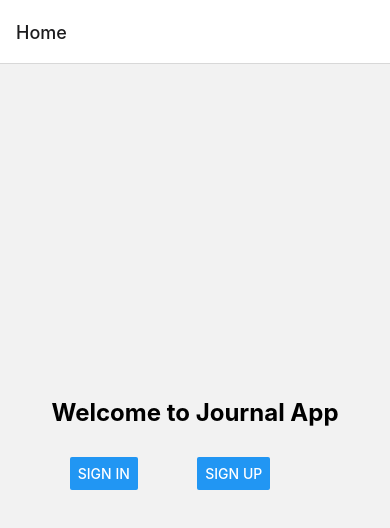
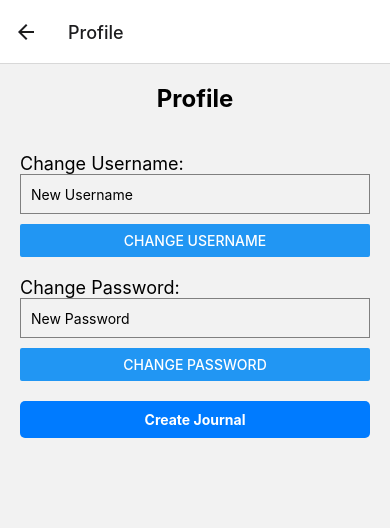
Before and after one commit to RoySamson-stack/Shamiri, a React Native app: screen /Profile in a window 390 px wide. Shown: the top 528 px of the page. Built offline with nearby package versions, Linux system fonts and the light colour scheme.

Commit message:
adding the profile page

```diff
--- a/App.tsx
+++ b/App.tsx
@@ -8,6 +8,7 @@ import Signin from './src/Signin';
 import CreateJournal from "./src/CreateJournal"
 import JournalContent from "./src/JournalContent"
 import EditJournal from './src/EditJournal';
+import ProfileScreen from "./src/Profile"
 import { RootStackParamList } from './types/navigaton';
 
 const Stack = createStackNavigator<RootStackParamList>();
@@ -19,6 +20,7 @@ export default function App() {
         <Stack.Screen name="Signin" component={Signin}/>
         <Stack.Screen name="Signup" component={Signup}/>
         <Stack.Screen name="Home" component={HomeScreen} />
+        <Stack.Screen name="Profile" component={ProfileScreen}/>
         <Stack.Screen name="Journal" component={JournalScreen} />
         <Stack.Screen name="CreateJournal" component={CreateJournal}/>
         <Stack.Screen name="EditJournal" component={EditJournal} />
--- a/src/CreateJournal.tsx
+++ b/src/CreateJournal.tsx
@@ -1,8 +1,8 @@
-import React, { useState } from 'react';
+import React, { useState, useEffect } from 'react';
 import { View, Text, TextInput, Button, StyleSheet, Pressable } from 'react-native';
 import { StackNavigationProp } from '@react-navigation/stack';
-import { RootStackParamList } from '../types/navigaton';
-import { RouteProp } from '@react-navigation/native';
+import { RootStackParamList } from '../types/navigation';
+import axios from 'axios';
 
 type CreateJournalScreenNavigationProp = StackNavigationProp<RootStackParamList, 'CreateJournal'>;
 
@@ -15,20 +15,46 @@ const tags = ['Travel', 'Work', 'Health'];
 const CreateJournalScreen: React.FC<Props> = ({ navigation }) => {
   const [title, setTitle] = useState('');
   const [selectedTags, setSelectedTags] = useState<string[]>([]);
+  const [content, setContent] = useState('');
+  const [user_id, setUser_id] = useState<string | null>(null); // Initialize user_id state
 
-  const handleTagPress = (tag: string) => {
-    if (selectedTags.includes(tag)) {
-      setSelectedTags(selectedTags.filter(t => t !== tag));
-    } else {
-      setSelectedTags([...selectedTags, tag]);
+  useEffect(() => {
+    const fetchUserId = async () => {
+      try {
+        const response = await axios.get('https://aeba-41-80-116-253.ngrok-free.app/user/id');
+        const userData = response.data;
+        setUser_id(userData.user_id);
+        console.log(response.data);
+      } catch (error) {
+        console.error('Error fetching user ID:', error);
+      }
+    };
+
+    fetchUserId();
+  }, []);
+
+  const handleCreateJournal = async () => {
+    try {
+      const response = await axios.post('https://aeba-41-80-116-253.ngrok-free.app/createJournal', {
+        user_id,
+        title,
+        content,
+        tags: selectedTags,
+      });
+      console.log('Journal created:', response.data);
+      navigation.navigate('Journal')
+    } catch (error) {
+      console.error('Failed to create journal:', error);
     }
   };
 
-  const handleCreateJournal = () => {
-    console.debug(title, selectedTags);
-    // Navigate to journal content page with journal ID (e.g., 'newJournalId')
-    navigation.navigate('JournalContent', { journalId: 'newJournalId' });
-  };
+  if (user_id === null) {
+    return (
+      <View style={styles.container}>
+        <Text>Loading...</Text>
+      </View>
+    );
+  }
 
   return (
     <View style={styles.container}>
@@ -51,6 +77,13 @@ const CreateJournalScreen: React.FC<Props> = ({ navigation }) => {
           </Pressable>
         ))}
       </View>
+      <TextInput
+        style={[styles.input, { height: 200 }]}
+        placeholder="Content"
+        value={content}
+        onChangeText={setContent}
+        multiline
+      />
       <Button title="Create Journal" onPress={handleCreateJournal} />
     </View>
   );
--- a/src/JournalScreen.tsx
+++ b/src/JournalScreen.tsx
@@ -65,7 +65,7 @@ const HomeScreen: React.FC<Props> = ({ navigation }) => {
       <Text style={styles.title}>Journals</Text>
       <Pressable
         style={styles.createButton}
-        onPress={() => navigation.navigate('CreateJournal')}
+        onPress={() => navigation.navigate('CreateJournal', {user_id})}
       >
         <Text style={styles.createButtonText}>Create New Journal</Text>
       </Pressable>
--- /dev/null
+++ b/src/Profile.tsx
@@ -0,0 +1,118 @@
+import React, { useState } from 'react';
+import { View, Text, TextInput, Button, StyleSheet, Alert, Pressable } from 'react-native';
+import axios from 'axios';
+import { RootStackParamList } from '../types/navigaton';
+import { StackNavigationProp } from '@react-navigation/stack';
+import { RouteProp } from '@react-navigation/native';
+
+type ProfileScreenNavigationProp = StackNavigationProp<RootStackParamList, 'Profile'>;
+type ProfileScreenRouteProp = RouteProp<RootStackParamList, 'Profile'>;
+
+type ProfileScreenProps = {
+  navigation: ProfileScreenNavigationProp;
+  route: ProfileScreenRouteProp;
+  user_id: string; // Assuming user_id is always available from props
+};
+
+const ProfileScreen: React.FC<ProfileScreenProps> = ({ navigation, user_id }) => {
+  const [newUsername, setNewUsername] = useState('');
+  const [newPassword, setNewPassword] = useState('');
+
+  const handleChangeUsername = async () => {
+    try {
+      const response = await axios.put(`https://aeba-41-80-116-253.ngrok-free.app/user/${user_id}/username`, {
+        username: newUsername,
+      });
+      console.log('Username updated:', response.data);
+      Alert.alert('Username Updated', 'Your username has been updated successfully');
+      setNewUsername(''); // Clear input field after update
+    } catch (error) {
+      console.error('Failed to update username:', error);
+      Alert.alert('Update Failed', 'Failed to update username');
+    }
+  };
+
+  const handleChangePassword = async () => {
+    try {
+      const response = await axios.put(`https://aeba-41-80-116-253.ngrok-free.app/user/${user_id}/password`, {
+        password: newPassword,
+      });
+      console.log('Password updated:', response.data);
+      Alert.alert('Password Updated', 'Your password has been updated successfully');
+      setNewPassword(''); // Clear input field after update
+    } catch (error) {
+      console.error('Failed to update password:', error);
+      Alert.alert('Update Failed', 'Failed to update password');
+    }
+  };
+
+  return (
+    <View style={styles.container}>
+      <Text style={styles.title}>Profile</Text>
+
+      <Text style={styles.label}>Change Username:</Text>
+      <TextInput
+        style={styles.input}
+        placeholder="New Username"
+        value={newUsername}
+        onChangeText={setNewUsername}
+      />
+      <Button title="Change Username" onPress={handleChangeUsername} />
+
+      <Text style={styles.label}>Change Password:</Text>
+      <TextInput
+        style={styles.input}
+        placeholder="New Password"
+        value={newPassword}
+        onChangeText={setNewPassword}
+        secureTextEntry
+      />
+      <Button title="Change Password" onPress={handleChangePassword} />
+
+      {/* Pressable to navigate to CreateJournal */}
+      <Pressable
+        style={styles.pressable}
+        onPress={() => navigation.navigate('CreateJournal', { user_id })}
+      >
+        <Text style={styles.link}>Create Journal</Text>
+      </Pressable>
+    </View>
+  );
+};
+
+const styles = StyleSheet.create({
+  container: {
+    flex: 1,
+    padding: 20,
+  },
+  title: {
+    fontSize: 24,
+    fontWeight: 'bold',
+    marginBottom: 20,
+    textAlign: 'center',
+  },
+  label: {
+    fontSize: 18,
+    marginTop: 20,
+  },
+  input: {
+    height: 40,
+    borderColor: 'gray',
+    borderWidth: 1,
+    marginBottom: 10,
+    paddingHorizontal: 10,
+  },
+  pressable: {
+    marginTop: 20,
+    padding: 10,
+    backgroundColor: '#007bff',
+    borderRadius: 5,
+    alignItems: 'center',
+  },
+  link: {
+    color: 'white',
+    fontWeight: 'bold',
+  },
+});
+
+export default ProfileScreen;
--- a/src/Signin.tsx
+++ b/src/Signin.tsx
@@ -1,10 +1,8 @@
-// SigninScreen.tsx
-
 import React, { useState } from 'react';
-import { View, Text, TextInput, Button, StyleSheet, Pressable } from 'react-native';
+import { View, Text, TextInput, Button, StyleSheet, Pressable, Alert } from 'react-native';
 import { StackNavigationProp } from '@react-navigation/stack';
 import { RootStackParamList } from '../types/navigaton';
-import { RouteProp } from '@react-navigation/native';
+import axios from 'axios';
 
 type SigninScreenNavigationProp = StackNavigationProp<RootStackParamList, 'Signin'>;
 
@@ -16,10 +14,23 @@ const SigninScreen: React.FC<Props> = ({ navigation }) => {
   const [email, setEmail] = useState('');
   const [password, setPassword] = useState('');
 
-  const handleSignin = () => {
+  const handleSignin = async () => {
+    try {
+      const response = await axios.post('https://aeba-41-80-116-253.ngrok-free.app/signin', {
+        email,
+        password
+      });
 
+      console.log('Signin response:', response.data);
+      Alert.alert('Signin Successful', 'You have successfully signed in');
+      const {user_id} = response.data;
 
-};
+      navigation.navigate('Profile', {user_id});
+    } catch (error) {
+      console.error('Signin failure:', error);
+      Alert.alert('Signin Failed', 'Invalid email or password');
+    }
+  };
 
   return (
     <View style={styles.container}>
@@ -39,10 +50,10 @@ const SigninScreen: React.FC<Props> = ({ navigation }) => {
         secureTextEntry
       />
       <Button title="Sign In" onPress={handleSignin} />
-      {/* <Button title="Signp" onPress={() => navigation.navigate('Signup')} /> */}
-      <Pressable style={styles.linkPress} onPress={() =>  navigation.navigate('Signup')}>
+      <Pressable style={styles.linkPress} onPress={() => navigation.navigate('Signup')}>
         <Text style={styles.link}>Signup</Text>
       </Pressable>
+
     </View>
   );
 };
@@ -72,7 +83,6 @@ const styles = StyleSheet.create({
   link: {
     textDecorationLine: 'underline',
     color: 'blue',
-
   }
 });
 
--- a/types/navigaton.ts
+++ b/types/navigaton.ts
@@ -2,8 +2,10 @@ export type RootStackParamList = {
     Home: undefined;
     Signin: undefined;
     Signup: undefined;
-    Journal: { journal: string };
-    CreateJournal: undefined;
+    Journal: { user_id: string
+     };
+    CreateJournal: {user_id: string};
     EditJournal: {journalId: string}
     JournalContent: {journalId: string}
+    Profile: {user_id: string}
   };
```
